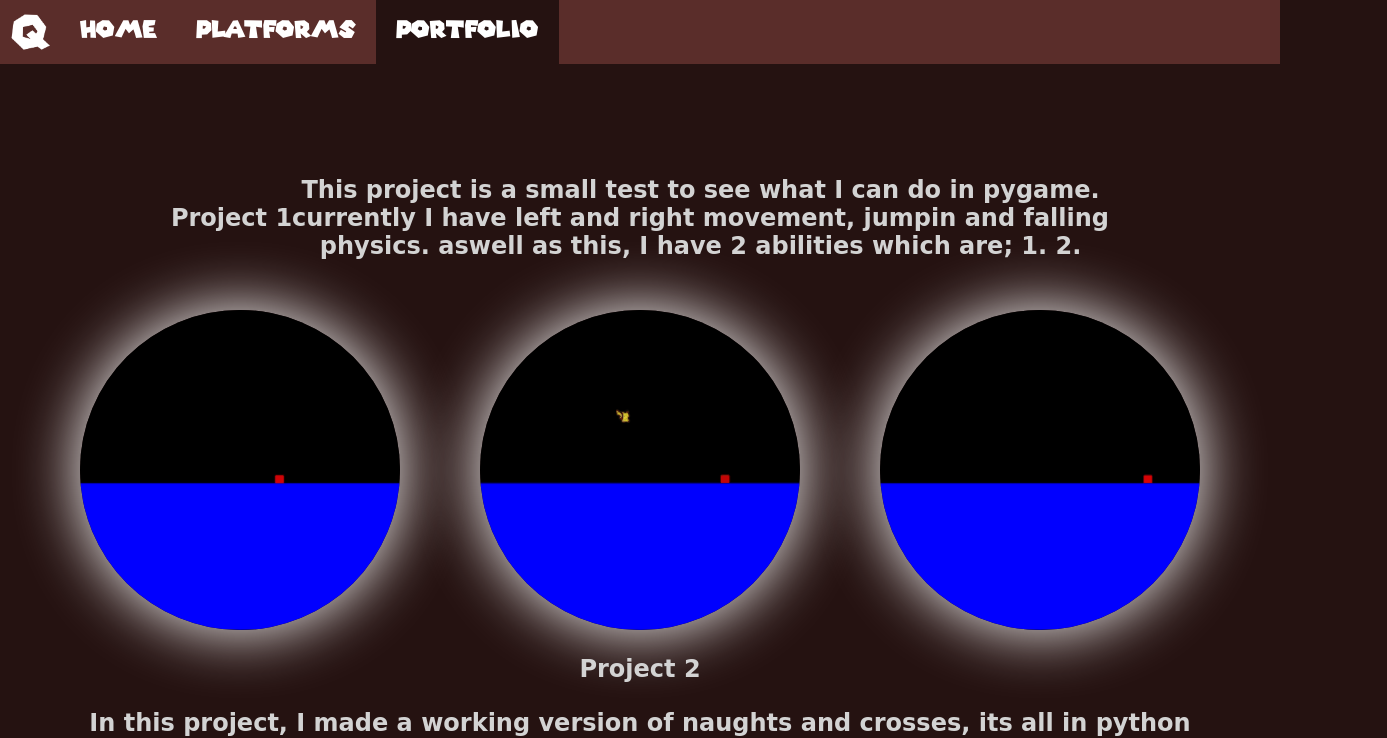
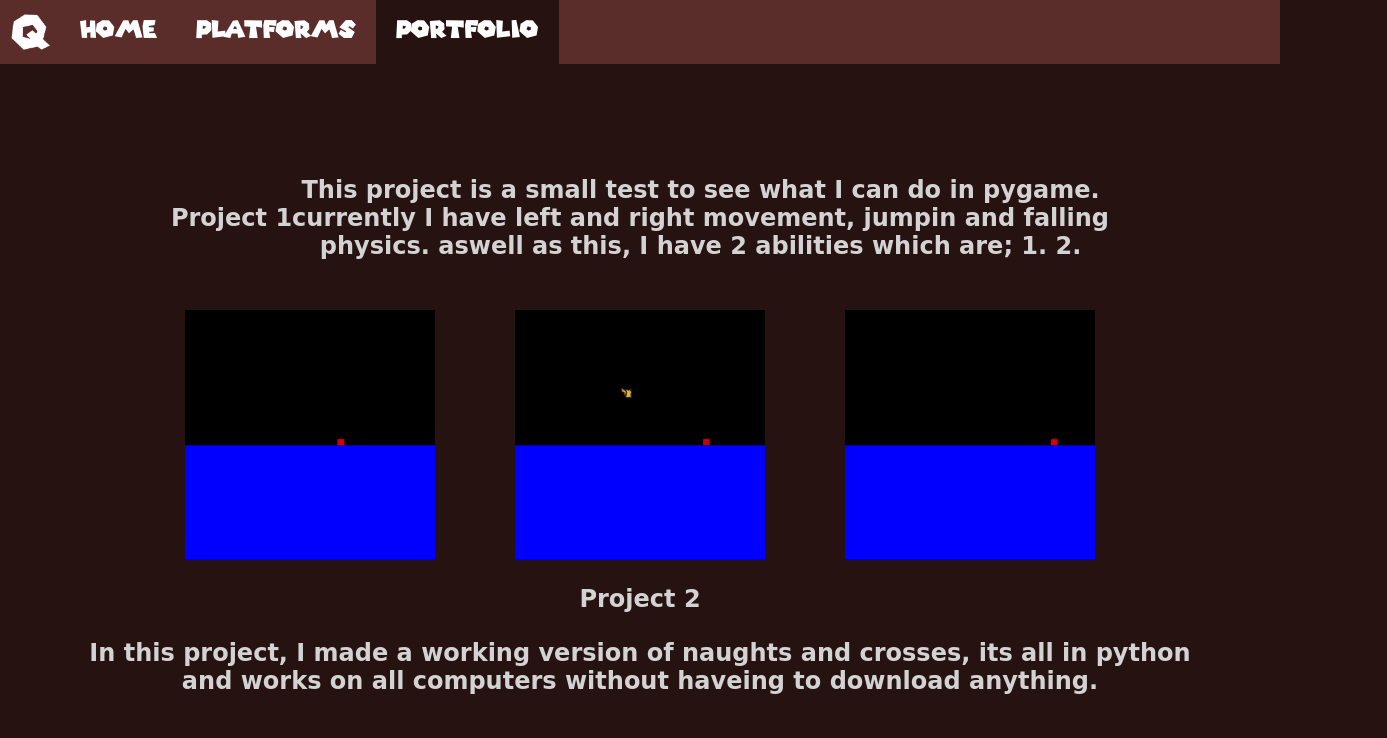
Before and after one commit to qipinull/qipi, a plain HTML site: page Portfolio.html in a window 1280 px wide. Shown: the top 738 px of the page, 1387 px wide, since content can reach past the window. Drawn offline with Linux system fonts and the light colour scheme; a script that the page names is missing.

Commit message:
Update styles.css
pleaseeeeee

```diff
--- a/styles.css
+++ b/styles.css
@@ -127,16 +127,10 @@ li a:hover:not(.active) {
 .gif {
   margin-left: 40px;
   margin-right: 40px;
-  border-radius: 100%;
-  transition: 0.3s;
-  box-shadow: 0 0 64px 0 rgb(255, 255, 255);
   display: flex;
   flex-direction: row;
   justify-content: center;
-  aspect-ratio: 1/1;
-  object-fit: cover;
-  height: 25vw;
-  width: 25vw;
+  height: 250px;
 }
 
 .spongebob:hover {
```
